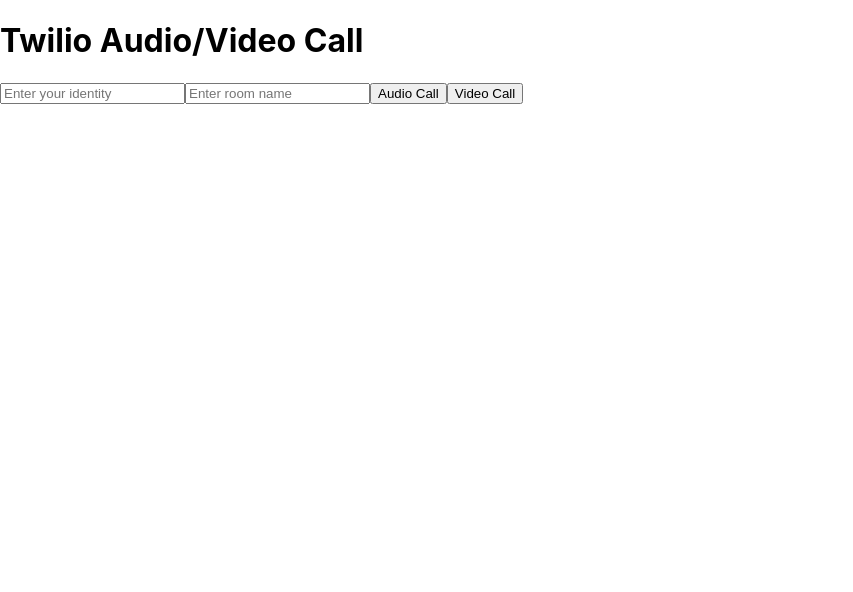
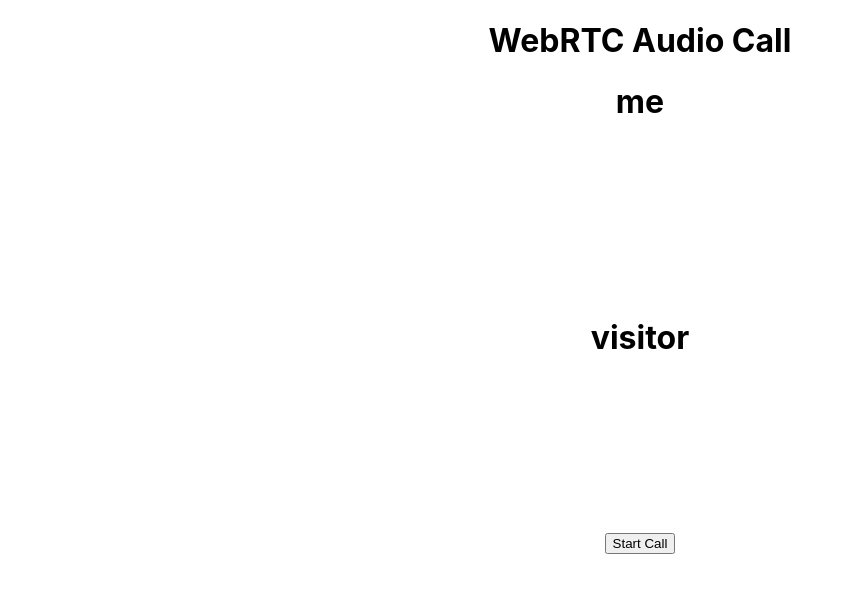
Before and after one commit to Emmaroeneyoh/test_frontend_webrtc, a React (Create React App) app: page / in a window 1280 px wide. Shown: the top 592 px of the page, without its empty margins (0-853 px from the left). Built offline with nearby package versions, Linux system fonts and the light colour scheme; no server answers.

Commit message:
first commit

```diff
--- a/src/App.js
+++ b/src/App.js
@@ -1,32 +1,12 @@
-import React, { useState } from 'react';
-import VideoCall from './Video';
-import AudioCall from './Audio';
+import logo from './logo.svg';
+import './App.css';
+
+import Call from './Call';
 
 function App() {
-  const [identity, setIdentity] = useState('');
-  const [callType, setCallType] = useState('');
-  const [roomName, setRoomName] = useState('');
-
   return (
     <div className="App">
-      <h1>Twilio Audio/Video Call</h1>
-      <input
-        type="text"
-        value={identity}
-        onChange={(e) => setIdentity(e.target.value)}
-        placeholder="Enter your identity"
-      />
-      <input
-        type="text"
-        value={roomName}
-        onChange={(e) => setRoomName(e.target.value)}
-        placeholder="Enter room name"
-      />
-      <button onClick={() => setCallType('audio')}>Audio Call</button>
-      <button onClick={() => setCallType('video')}>Video Call</button>
-
-      {callType === 'audio' && <AudioCall identity={identity} />}
-      {callType === 'video' && <VideoCall identity={identity} roomName={roomName} />}
+     <Call />
     </div>
   );
 }
--- a/src/Call.js
+++ b/src/Call.js
@@ -2,7 +2,7 @@
 import io from "socket.io-client";
 import SimplePeer from "simple-peer";
 
-const socket = io("http://localhost:5000"); // Replace with your server URL
+const socket = io("https://webrtcback-a2ddffdeea05.herokuapp.com"); // Replace with your server URL
 
 function Call() {
   const [localStream, setLocalStream] = useState(null);
@@ -12,7 +12,7 @@
   const remoteVideoRef = useRef(null);
 
   useEffect(() => {
-    console.log('socket worked');
+    console.log("socket worked");
     // Get user media (audio only for this example)
     socket.emit("join");
     socket.on("user-connected", (data) => {
@@ -44,21 +44,24 @@
               socket.emit("message", {
                 type: "answer",
                 sdp: answer,
-                friendroomId: "yourRoomId",
+                friendroomId: "123456",
               });
               console.log("answer emitted");
             });
 
             // Handle incoming stream
             newPeer.on("stream", (remoteStream) => {
-              console.log('remote stream received');
+              console.log("remote stream received", remoteStream);
+              console.log("remote", remoteStream);
               setRemoteStream(remoteStream);
+
               remoteVideoRef.current.srcObject = remoteStream;
             });
           } else if (message.type === "answer" && peerRef.current) {
             console.log("answer", message);
             peerRef.current.signal(message.sdp);
           } else if (message.type === "candidate" && peerRef.current) {
+            console.log("candidate", message);
             peerRef.current.signal(message.candidate);
           }
         });
@@ -88,7 +91,11 @@
   // Function to start a call
   const startCall = () => {
     console.log("start calling");
-    const newPeer = new SimplePeer({ initiator: true, trickle: false, stream: localStream });
+    const newPeer = new SimplePeer({
+      initiator: true,
+      trickle: false,
+      stream: localStream,
+    });
     console.log("newpeer", newPeer);
     peerRef.current = newPeer;
 
@@ -97,33 +104,34 @@
       socket.emit("message", {
         type: "offer",
         sdp: offer,
-        friendroomId: "yourRoomId",
+        friendroomId: "123456",
       });
     });
 
-    // Handle incoming stream
+    // // Handle incoming stream
     newPeer.on("stream", (remoteStream) => {
-      console.log('remote stream received');
+      console.log("remote stream received 1");
+      console.log("remote stream received 2");
       setRemoteStream(remoteStream);
       remoteVideoRef.current.srcObject = remoteStream;
     });
 
     // Handle ICE candidate messages
-    newPeer.on('iceCandidate', candidate => {
-      socket.emit('message', {
-        type: 'candidate',
-        candidate: candidate
+    newPeer.on("iceCandidate", (candidate) => {
+      socket.emit("message", {
+        type: "candidate",
+        candidate: candidate,
       });
     });
 
     // Handle connection state changes
-    newPeer.on('connect', () => {
-      console.log('Connected to remote peer');
+    newPeer.on("connect", () => {
+      console.log("Connected to remote peer");
     });
 
-    newPeer.on('close', () => {
-      console.log('Connection closed');
-    //   setPeer(null);
+    newPeer.on("close", () => {
+      console.log("Connection closed");
+      //   setPeer(null);
     });
   };
 
```
